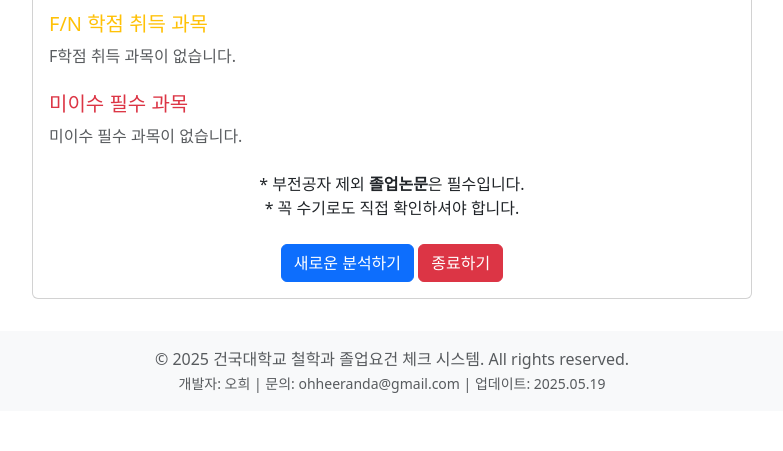
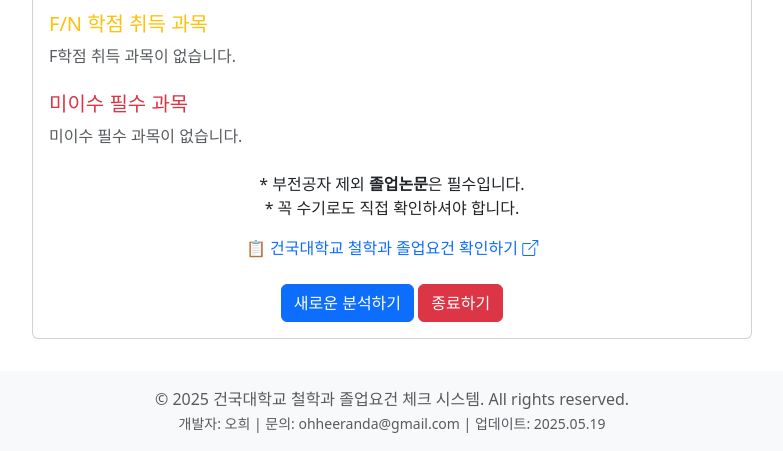
Before and after one commit to crescentfull/kuphilGraduate, a Django app: template graduateCheck/myapp/templates/result.html in a window 1280 px wide. Shown: the part 402-853 px from the top of the page, without its empty margins (248-1031 px from the left). Before the commit the page ends 795 px from the top, so only its background shows below. Run offline with Django 5.2, Linux system fonts and the light colour scheme; the template is opened without the code that fills it, so the values that code supplies are empty.

Commit message:
feat: 결과 출력 화면에 링크 삽입

```diff
--- a/graduateCheck/myapp/templates/result.html
+++ b/graduateCheck/myapp/templates/result.html
@@ -152,6 +152,9 @@
 
                     <div class="text-center mt-4">
                         <p>* 부전공자 제외 <b>졸업논문</b>은 필수입니다.</br> * 꼭 수기로도 직접 확인하셔야 합니다. </p>
+                        <p>📋 <a href="https://philo.konkuk.ac.kr/philo/4059/subview.do" target="_blank" class="text-decoration-none">
+                            건국대학교 철학과 졸업요건 확인하기 <i class="bi bi-box-arrow-up-right"></i>
+                        </a></p>
                     </div>
 
                     <!-- 하단 버튼 추가 -->
```
